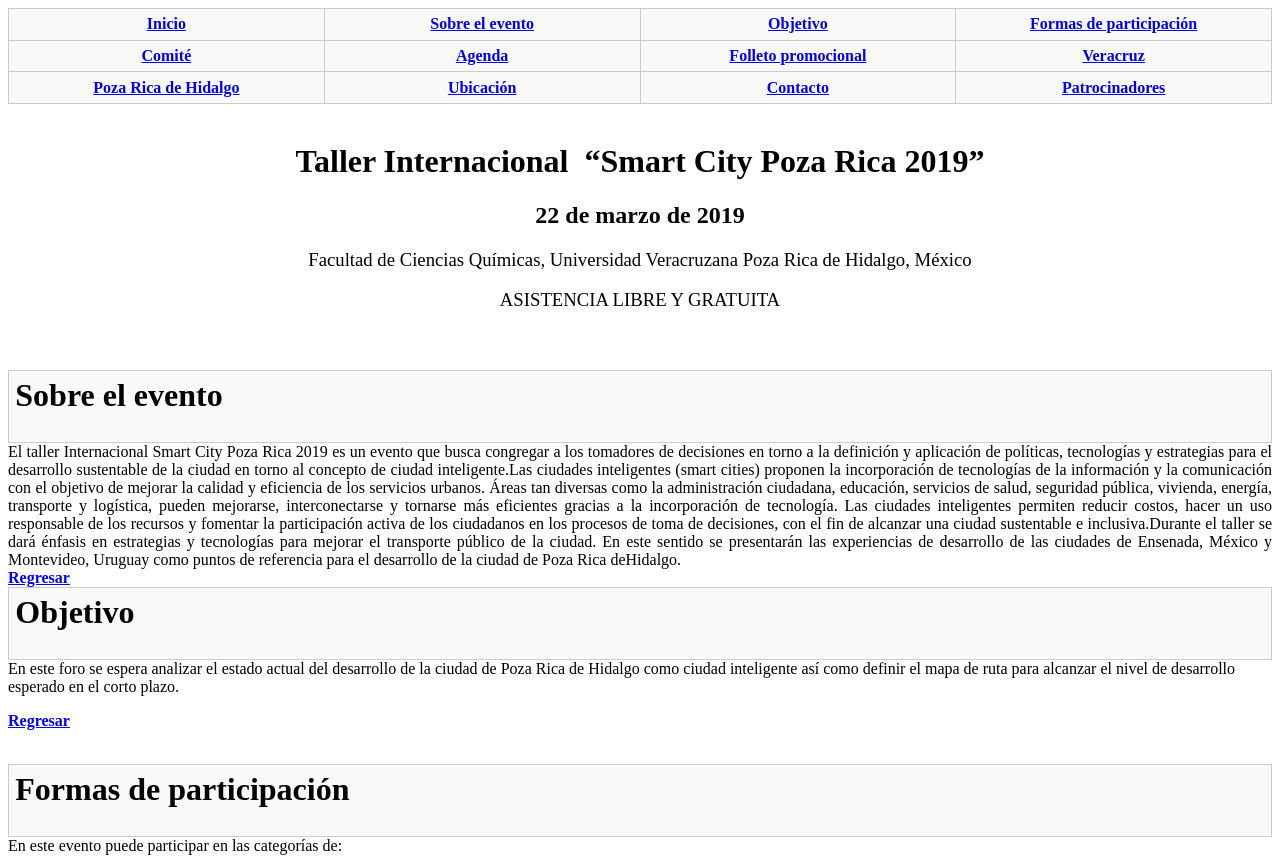
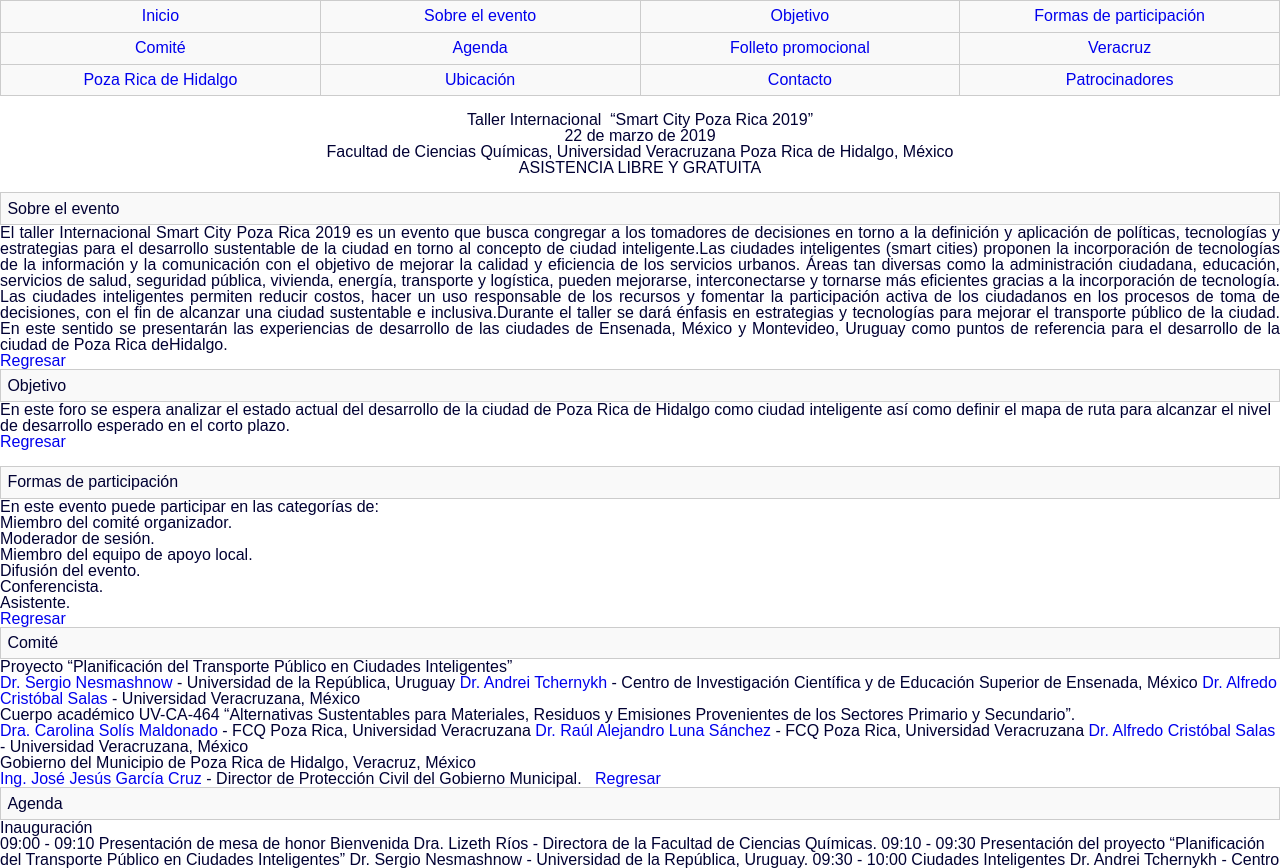
Before and after one commit to iwosc/iwosc.github.io, a plain HTML site: page index.html in a window 1280 px wide. Shown: the top 868 px of the page. Drawn offline with Linux system fonts and the light colour scheme.

Commit message:
comienza5

```diff
--- a/index.html
+++ b/index.html
@@ -1,5 +1,15 @@
 <head>
 <link rel="stylesheet" type="text/css" href="css/style.css" />
+<link rel="stylesheet" type="text/css" href="css/eventosuv.css" />
+<link rel="stylesheet" type="text/css" href="css/global.css" />
+<link rel="stylesheet" type="text/css" href="css/slick.css" />
+<link rel="stylesheet" type="text/css" href="css/reset.css" />
+<link rel="stylesheet" type="text/css" href="css/slick-theme.css" />
+<link rel="stylesheet" type="text/css" href="css/style.min.css" />
+<link rel="stylesheet" type="text/css" href="css/tema.css" />
+<link rel="stylesheet" type="text/css" href="css/cc23eda2fd.css" />
+
+
 </head>
 
 <table style="border-collapse: collapse; width: 100%;" border="1">
```
